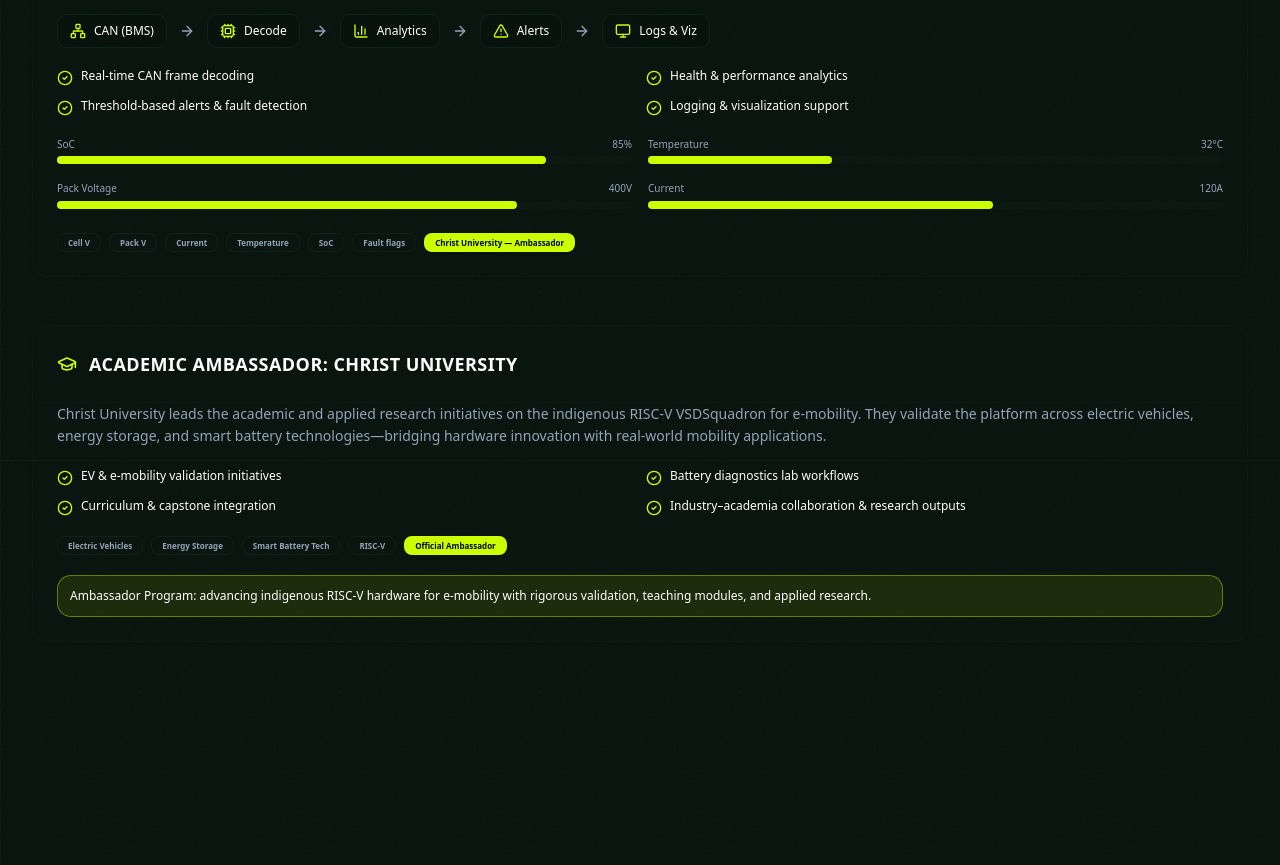
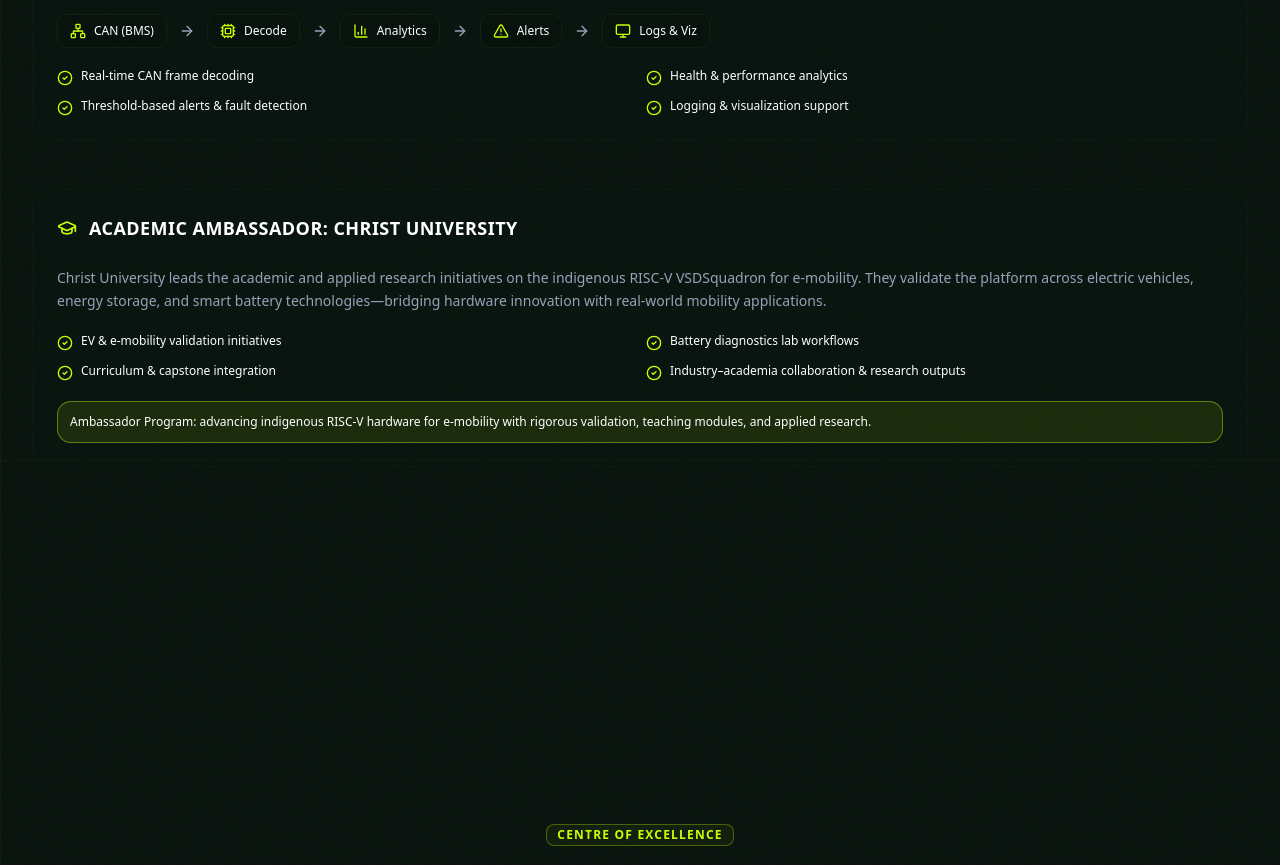
Before and after one commit to AdharshJolly/EV-BIC, a Next.js app: page / in a window 1280 px wide. Shown: the part 6740-7605 px from the top of the page. Built offline with nearby package versions, Linux system fonts and the light colour scheme.

Commit message:
feat: Remove KPI bars and associated badges from Hardware section

```diff
--- a/src/sections/Hardware.tsx
+++ b/src/sections/Hardware.tsx
@@ -226,105 +226,6 @@
                 </span>
               </div>
             </div>
-
-            {/* KPI Bars */}
-            <div className="grid grid-cols-1 sm:grid-cols-2 gap-4">
-              <div>
-                <div className="flex justify-between text-[10px] text-brand-muted mb-1">
-                  <span>SoC</span>
-                  <span>{metrics.soc}%</span>
-                </div>
-                <div className="h-2 rounded bg-brand-secondary/30">
-                  <div
-                    className="h-2 rounded bg-brand-accent"
-                    style={{ width: `${metrics.soc}%` }}
-                  />
-                </div>
-              </div>
-              <div>
-                <div className="flex justify-between text-[10px] text-brand-muted mb-1">
-                  <span>Temperature</span>
-                  <span>{metrics.temp}°C</span>
-                </div>
-                <div className="h-2 rounded bg-brand-secondary/30">
-                  <div
-                    className="h-2 rounded bg-brand-accent"
-                    style={{ width: `${Math.min(metrics.temp, 100)}%` }}
-                  />
-                </div>
-              </div>
-              <div>
-                <div className="flex justify-between text-[10px] text-brand-muted mb-1">
-                  <span>Pack Voltage</span>
-                  <span>{metrics.packV}V</span>
-                </div>
-                <div className="h-2 rounded bg-brand-secondary/30">
-                  <div
-                    className="h-2 rounded bg-brand-accent"
-                    style={{
-                      width: `${Math.min((metrics.packV / 500) * 100, 100)}%`,
-                    }}
-                  />
-                </div>
-              </div>
-              <div>
-                <div className="flex justify-between text-[10px] text-brand-muted mb-1">
-                  <span>Current</span>
-                  <span>{metrics.current}A</span>
-                </div>
-                <div className="h-2 rounded bg-brand-secondary/30">
-                  <div
-                    className="h-2 rounded bg-brand-accent"
-                    style={{
-                      width: `${Math.min((metrics.current / 200) * 100, 100)}%`,
-                    }}
-                  />
-                </div>
-              </div>
-            </div>
-
-            {/* Params & Ambassador */}
-            <div className="flex flex-wrap gap-2 pt-1">
-              <Badge
-                variant="outline"
-                className="border-brand-secondary text-brand-muted text-[8px]"
-              >
-                Cell V
-              </Badge>
-              <Badge
-                variant="outline"
-                className="border-brand-secondary text-brand-muted text-[8px]"
-              >
-                Pack V
-              </Badge>
-              <Badge
-                variant="outline"
-                className="border-brand-secondary text-brand-muted text-[8px]"
-              >
-                Current
-              </Badge>
-              <Badge
-                variant="outline"
-                className="border-brand-secondary text-brand-muted text-[8px]"
-              >
-                Temperature
-              </Badge>
-              <Badge
-                variant="outline"
-                className="border-brand-secondary text-brand-muted text-[8px]"
-              >
-                SoC
-              </Badge>
-              <Badge
-                variant="outline"
-                className="border-brand-secondary text-brand-muted text-[8px]"
-              >
-                Fault flags
-              </Badge>
-              <Badge className="bg-brand-accent text-brand-dark text-[8px]">
-                Christ University — Ambassador
-              </Badge>
-            </div>
           </CardContent>
         </Card>
 
@@ -373,37 +274,6 @@
               </div>
             </div>
 
-            {/* Domains & Tags */}
-            <div className="flex flex-wrap gap-2">
-              <Badge
-                variant="outline"
-                className="border-brand-secondary text-brand-muted text-[8px]"
-              >
-                Electric Vehicles
-              </Badge>
-              <Badge
-                variant="outline"
-                className="border-brand-secondary text-brand-muted text-[8px]"
-              >
-                Energy Storage
-              </Badge>
-              <Badge
-                variant="outline"
-                className="border-brand-secondary text-brand-muted text-[8px]"
-              >
-                Smart Battery Tech
-              </Badge>
-              <Badge
-                variant="outline"
-                className="border-brand-secondary text-brand-muted text-[8px]"
-              >
-                RISC‑V
-              </Badge>
-              <Badge className="bg-brand-accent text-brand-dark text-[8px]">
-                Official Ambassador
-              </Badge>
-            </div>
-
             {/* Program Callout */}
             <div className="p-3 rounded-xl bg-brand-accent/10 border border-brand-accent/40 text-xs text-white">
               Ambassador Program: advancing indigenous RISC‑V hardware for
```
